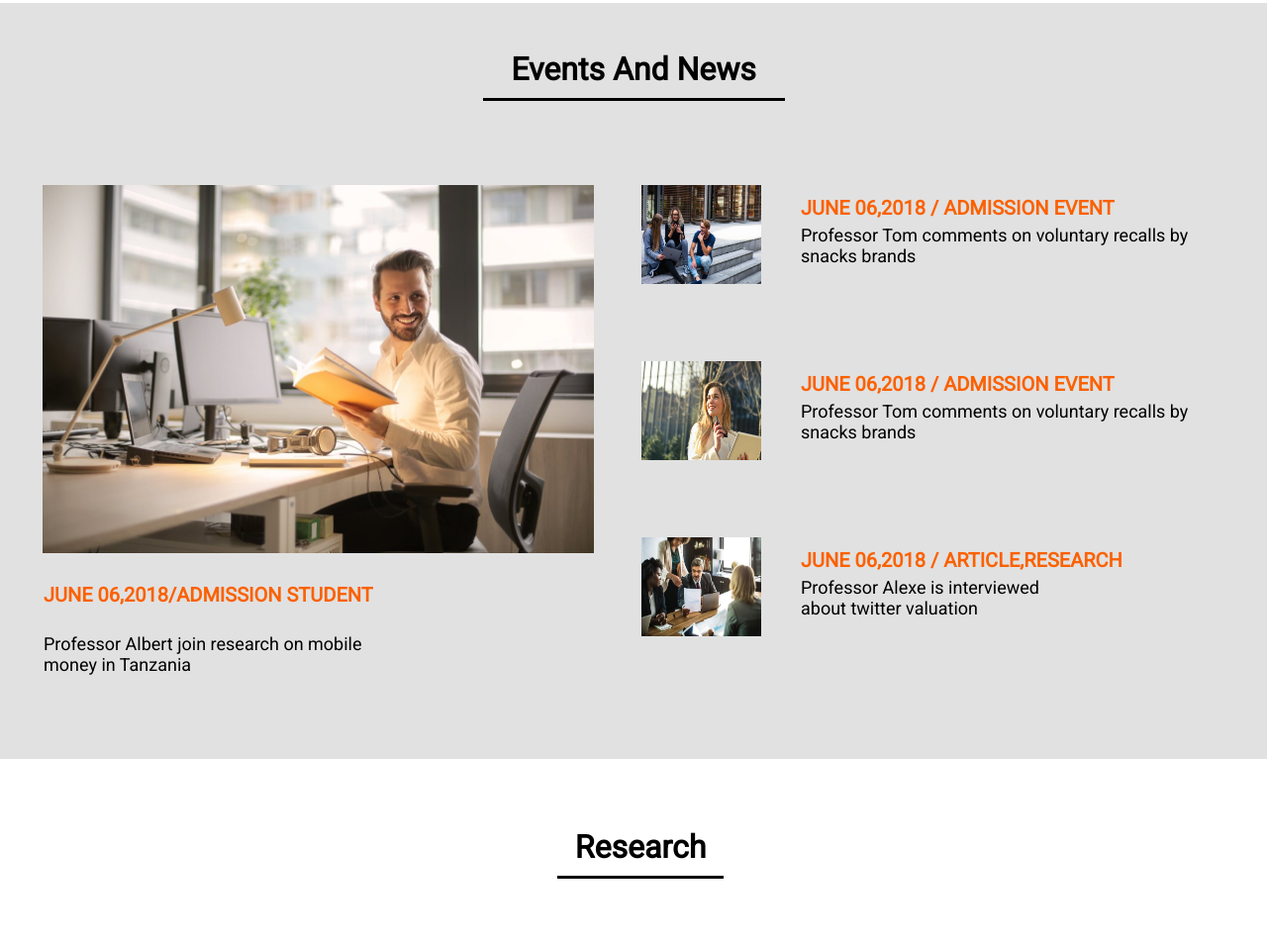
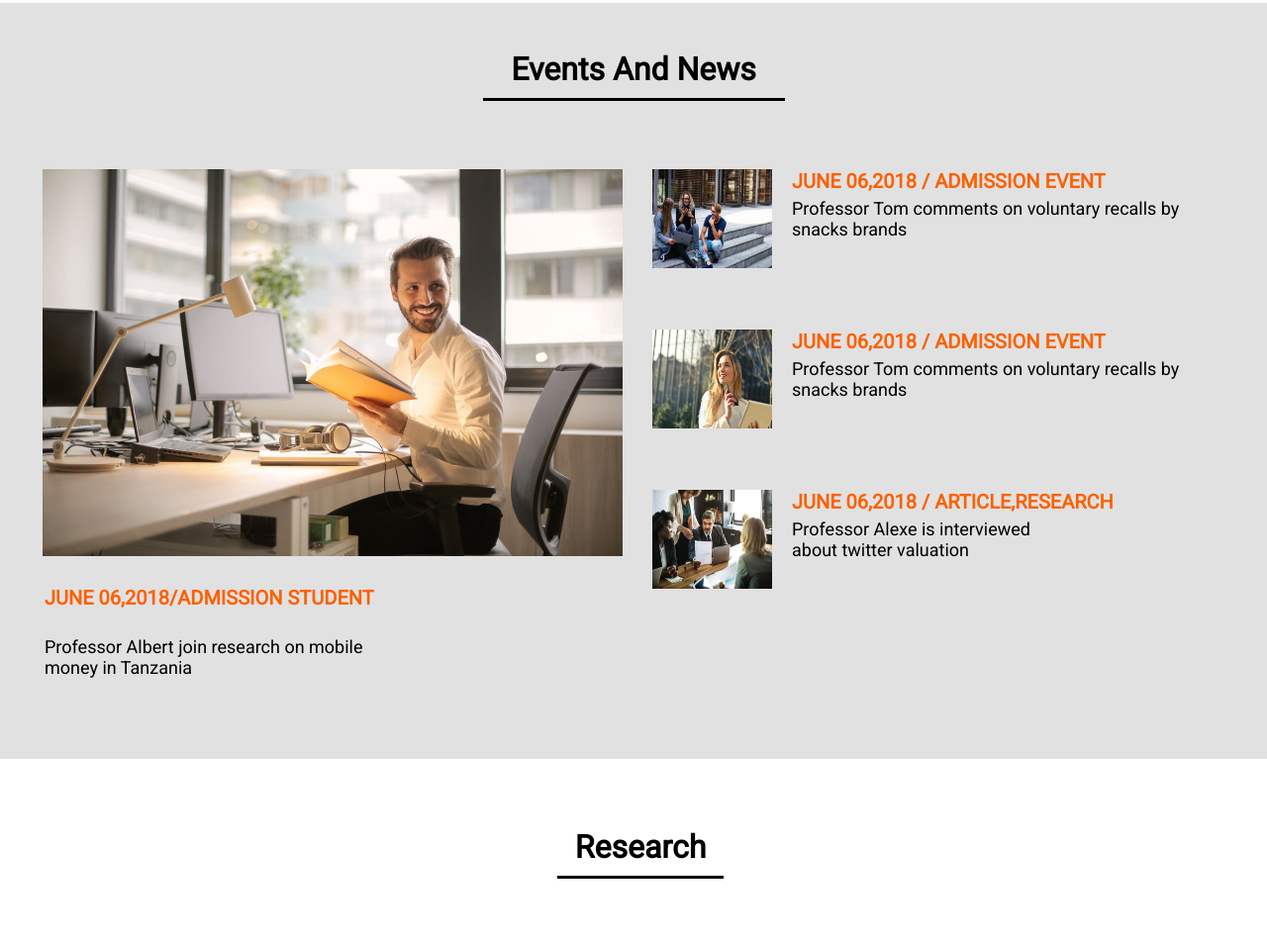
Before and after one commit to chinduchindu/university, a plain HTML site: page index.html in a window 1280 px wide. Shown: the part 1559-2513 px from the top of the page at 99% size. Drawn offline with nearby package versions, Linux system fonts and the light colour scheme.

Commit message:
update style.css

```diff
--- a/css/style.css
+++ b/css/style.css
@@ -197,6 +197,15 @@
      padding: 48px 0px;
      text-align: center;
 }
+.fig_one {
+  margin: 0;
+}
+.fig_two {
+  margin: 0;
+}
+.side {
+  padding-left: 20px;
+}
  .event-new {
      background-color: #e1e1e1;
      margin-top: 60px;
@@ -205,11 +214,15 @@
  .event-new .group {
      display: flex;
 }
- .event_left .side {
-     margin: 10px 37px;
+.event_left .side {
+    margin: 10px 0px;
 }
- .event_right .side h4 {
-     margin-bottom: 0;
+.event_right .side h4 {
+    margin-bottom: 0;
+    margin-top: 0;
+}
+p.para_four {
+    font-size: 14px;
 }
  .event_right .side p {
      margin-top: 5px;
@@ -231,8 +244,9 @@
      color: #fb6100;
      font-size: 15px;
 }
- p.para_three {
-     font-size: 13px;
+p.para_three {
+    font-size: 15px;
+    margin-bottom: 20px;
 }
 /**************/
 /* research*/
@@ -616,6 +630,7 @@
     }
      .event_left {
          width: 50%;
+         margin-right: 22px;
     }
      .event_right {
          width: 50%;
@@ -641,11 +656,11 @@
      .left_heading {
          color: #fb6100;
          font-size: 20px;
-         margin-left: -33px;
+         margin-left: -15px;
     }
      p.para_three {
          font-size: 18px;
-         margin-left: -33px
+         margin-left: -15px
     }
      h5 {
          color: #fb6100;
```
